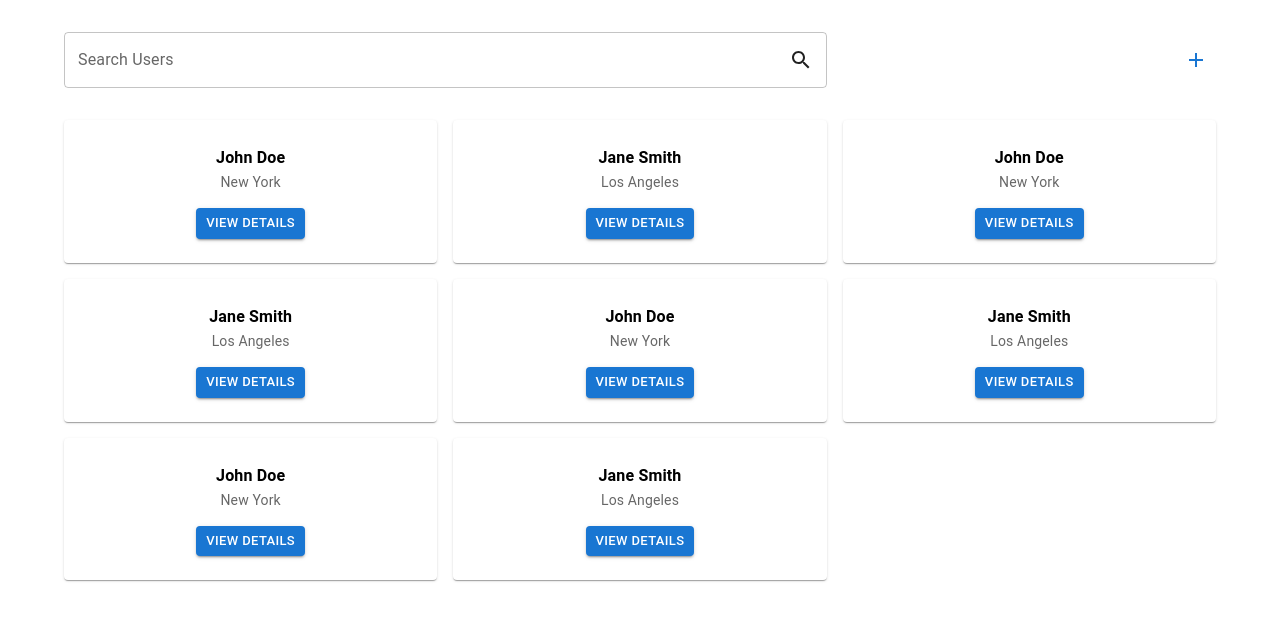
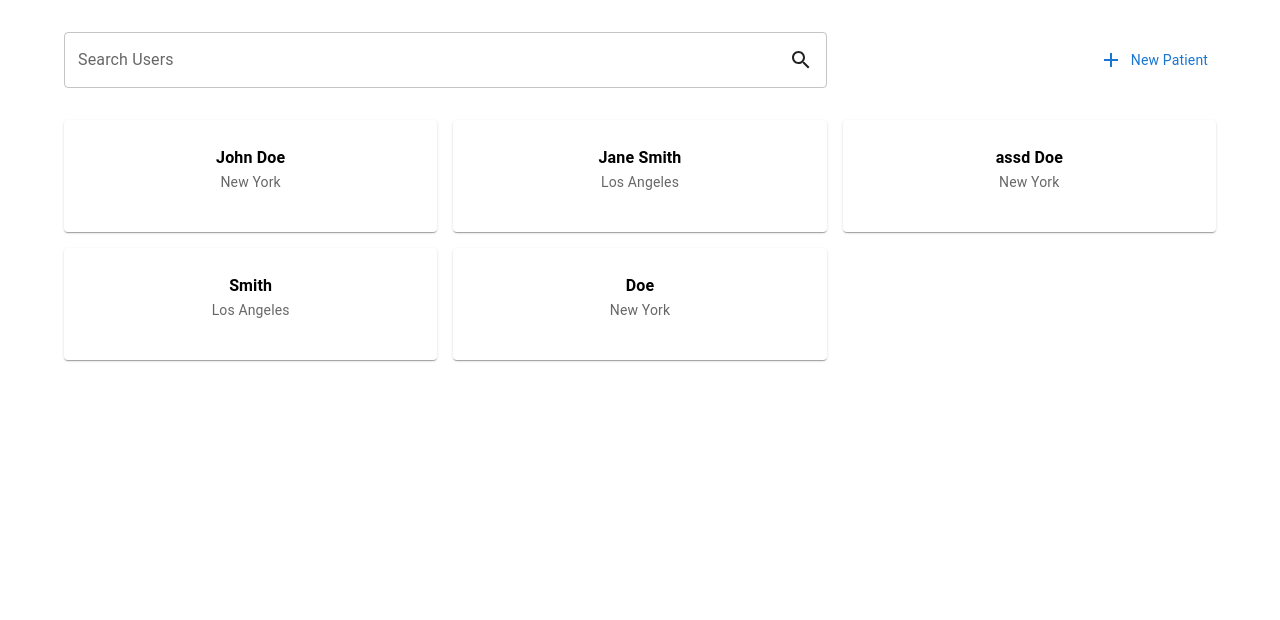
Before and after one commit to Mohamed-Rifai/unani-user-frontend, a React (Create React App) app: page / in a window 1280 px wide. Shown: the top 620 px of the page. Built offline with nearby package versions, Linux system fonts and the light colour scheme.

Commit message:
make card a link

```diff
--- a/src/pages/Home.tsx
+++ b/src/pages/Home.tsx
@@ -1,16 +1,17 @@
 import React, { useState } from 'react';
-import { Container, Grid, Card, CardContent, Typography, CardActions, Button,TextField,IconButton } from '@mui/material';
+import { Container, Grid, Card, CardContent, Typography, CardActions, Button,TextField,IconButton ,Tooltip} from '@mui/material';
 import {Add,Search} from '@mui/icons-material'
 import { Link } from 'react-router-dom';
+
+
+
 
 const users = [
   { id: 1, name: 'John Doe', place: 'New York', gender: 'male' },
   { id: 2, name: 'Jane Smith', place: 'Los Angeles', gender: 'female' },
-  { id: 1, name: 'John Doe', place: 'New York', gender: 'male' },
-  { id: 2, name: 'Jane Smith', place: 'Los Angeles', gender: 'female' }, { id: 1, name: 'John Doe', place: 'New York', gender: 'male' },
-  { id: 2, name: 'Jane Smith', place: 'Los Angeles', gender: 'female' }, { id: 1, name: 'John Doe', place: 'New York', gender: 'male' },
-  { id: 2, name: 'Jane Smith', place: 'Los Angeles', gender: 'female' },
-  // Add more users as needed
+  { id: 3, name: 'assd Doe', place: 'New York', gender: 'male' },
+  { id: 4, name: 'Smith', place: 'Los Angeles', gender: 'female' }, { id: 5, name: 'Doe', place: 'New York', gender: 'male' },
+
 ];
 
 const HomePage: React.FC = () => {
@@ -26,6 +27,11 @@ const handleSearchChange = (e: React.ChangeEvent<HTMLInputElement>) => {
 const handleAddUserClick = () => {
   setOpen(true);
 };
+
+const hanleclickcard = ()=> {
+  console.log('hello');
+
+}
 
 const filteredUsers = users.filter((user) =>
   user.name.toLowerCase().includes(searchTerm.toLowerCase())
@@ -51,9 +57,14 @@ const filteredUsers = users.filter((user) =>
         </Grid>
 
         <Grid item>
-          <IconButton color="primary" onClick={handleAddUserClick}>
-            <Add />
+        <Tooltip title="Add New Patient">
+          <IconButton color="primary" onClick={handleAddUserClick} >
+            <Add  />
+            <Typography variant="body2" sx={{ ml: 1 }}>
+                        New Patient
+                      </Typography>
           </IconButton>
+          </Tooltip>
         </Grid>
 
 
@@ -62,7 +73,23 @@ const filteredUsers = users.filter((user) =>
       <Grid container spacing={2} sx={{ mt: 2 }}>
         {filteredUsers.map((user) => (
           <Grid item key={user.id} xs={12} sm={6} md={4}>
-            <Card sx={{ padding: 2 }}>
+
+
+
+<Link to={"/user-details"} style={{ textDecoration: 'none' }}>
+      <Card sx={{ padding: 2, cursor: 'pointer' }}>
+        <CardContent sx={{ textAlign: 'center', padding: 1 }}>
+          <Typography variant="subtitle1" sx={{ fontWeight: 'bold', color: 'black' }}>
+            {user.name}
+          </Typography>
+          <Typography variant="body2" color="text.secondary">
+            {user.place}
+          </Typography>
+        </CardContent>
+
+      </Card>
+    </Link>
+            {/* <Card sx={{ padding: 2  , cursor: 'pointer' }} onClick={() => window.location.href = {'/user-details'} >
               <CardContent sx={{ textAlign: 'center', padding: 1 }}>
                 <Typography variant="subtitle1" sx={{ fontWeight: 'bold', color: 'black' }}>
                   {user.name}
@@ -72,7 +99,17 @@ const filteredUsers = users.filter((user) =>
                 </Typography>
               </CardContent>
               <CardActions sx={{ justifyContent: 'center' }}>
-                <Button
+
+              </CardActions>
+            </Card> */}
+          </Grid>
+        ))}
+      </Grid>
+
+
+
+
+ {/* <Button
                   size="small"
                   component={Link}
                   to={`/user/${user.id}`}
@@ -80,17 +117,7 @@ const filteredUsers = users.filter((user) =>
                   color="primary"
                 >
                   View Details
-                </Button>
-              </CardActions>
-            </Card>
-          </Grid>
-        ))}
-      </Grid>
-
-
-
-
-
+                </Button> */}
 
 
         {/* {users.map((user) => (
```
